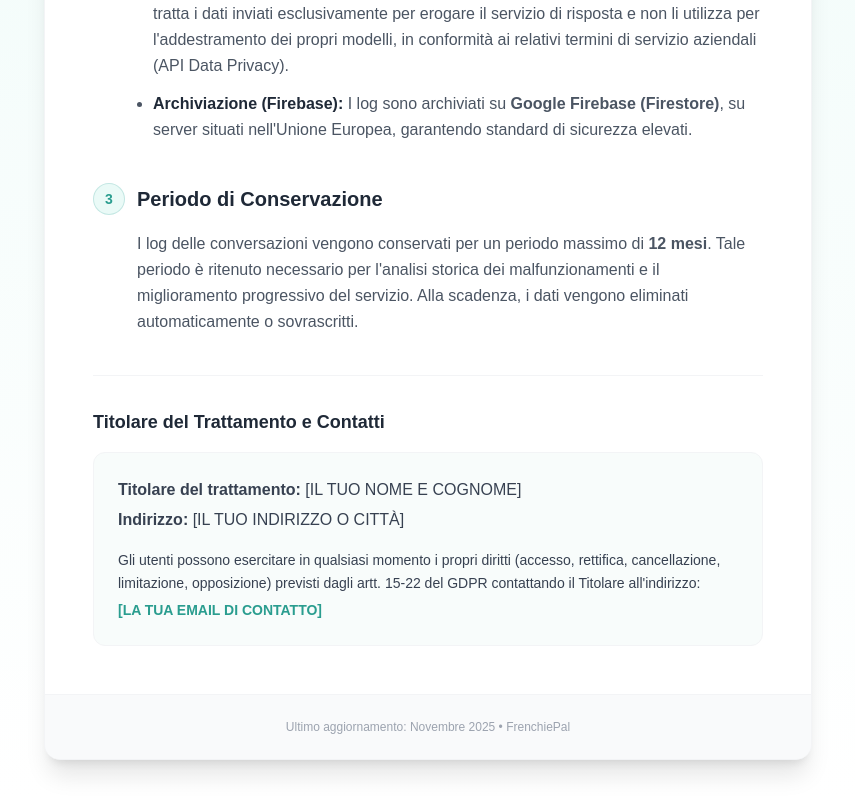
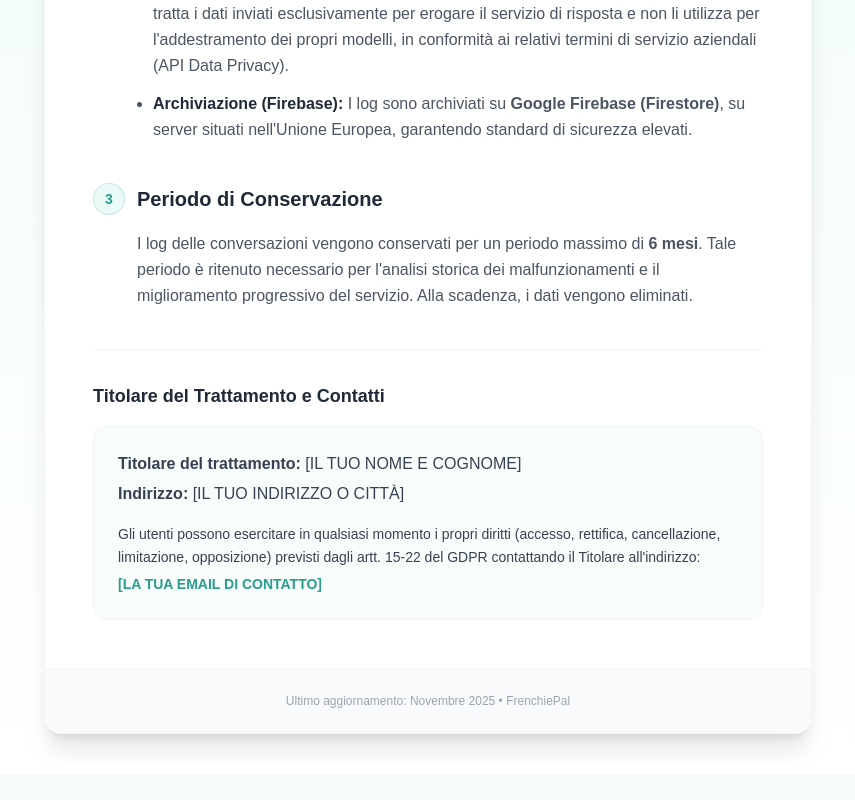
Before and after one commit to tartagliagiuseppe87-afk/frenchiepal, a Next.js app: page /privacy in a window 1280 px wide. Shown: the part 803-1603 px from the top of the page, without its empty margins (212-1067 px from the left). After the commit the page ends 1577 px from the top, so only its background shows below. Built offline with nearby package versions, Linux system fonts and the light colour scheme.

Commit message:
Update data retention period from 12 to 6 months

```diff
--- a/pages/privacy.js
+++ b/pages/privacy.js
@@ -91,7 +91,7 @@ export default function PrivacyPolicy() {
                         </div>
                         <div className="pl-11">
                             <p className="text-gray-600 leading-relaxed">
-                                I log delle conversazioni vengono conservati per un periodo massimo di <strong>12 mesi</strong>. Tale periodo è ritenuto necessario per l'analisi storica dei malfunzionamenti e il miglioramento progressivo del servizio. Alla scadenza, i dati vengono eliminati automaticamente o sovrascritti.
+                                I log delle conversazioni vengono conservati per un periodo massimo di <strong>6 mesi</strong>. Tale periodo è ritenuto necessario per l'analisi storica dei malfunzionamenti e il miglioramento progressivo del servizio. Alla scadenza, i dati vengono eliminati.
                             </p>
                         </div>
                     </section>
```
